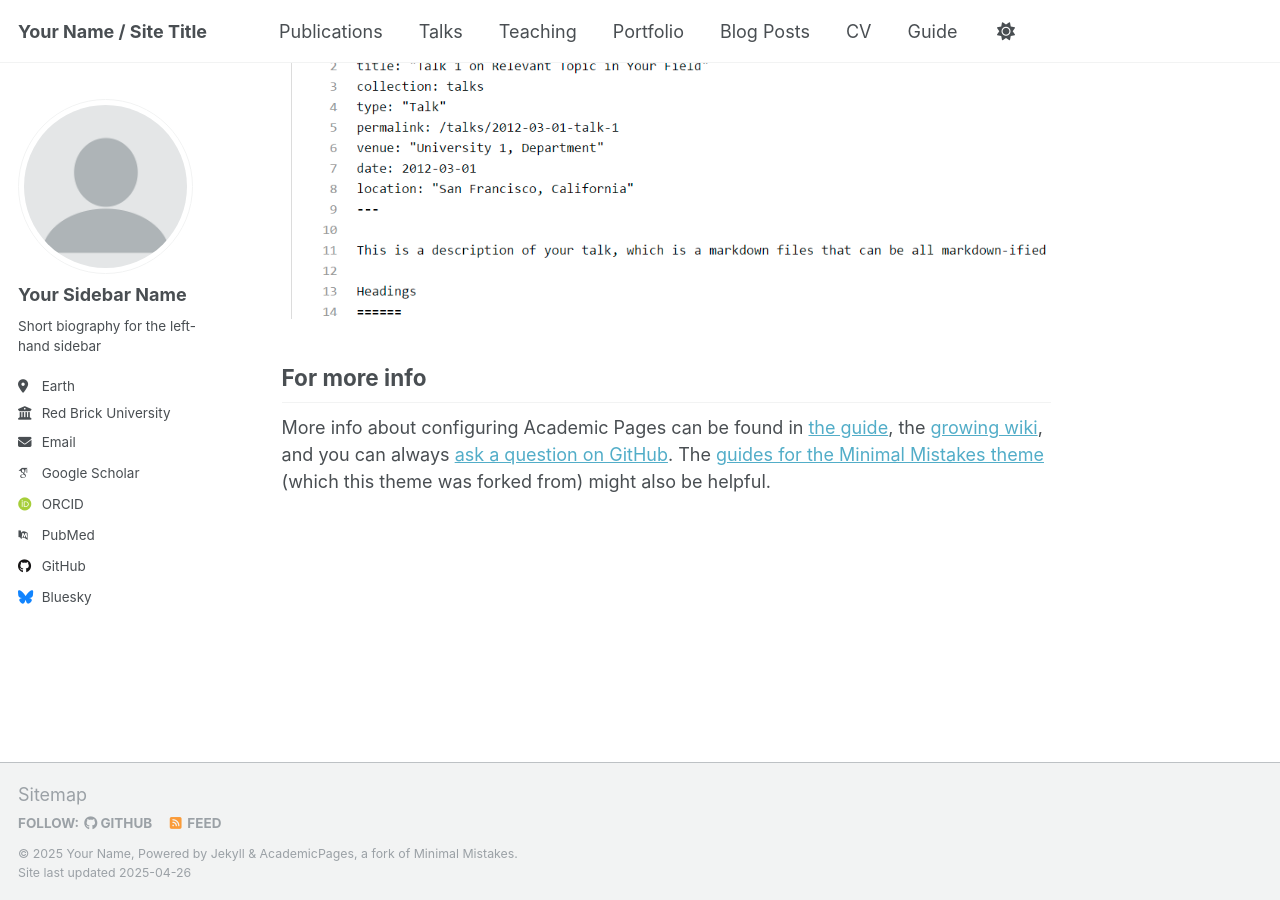
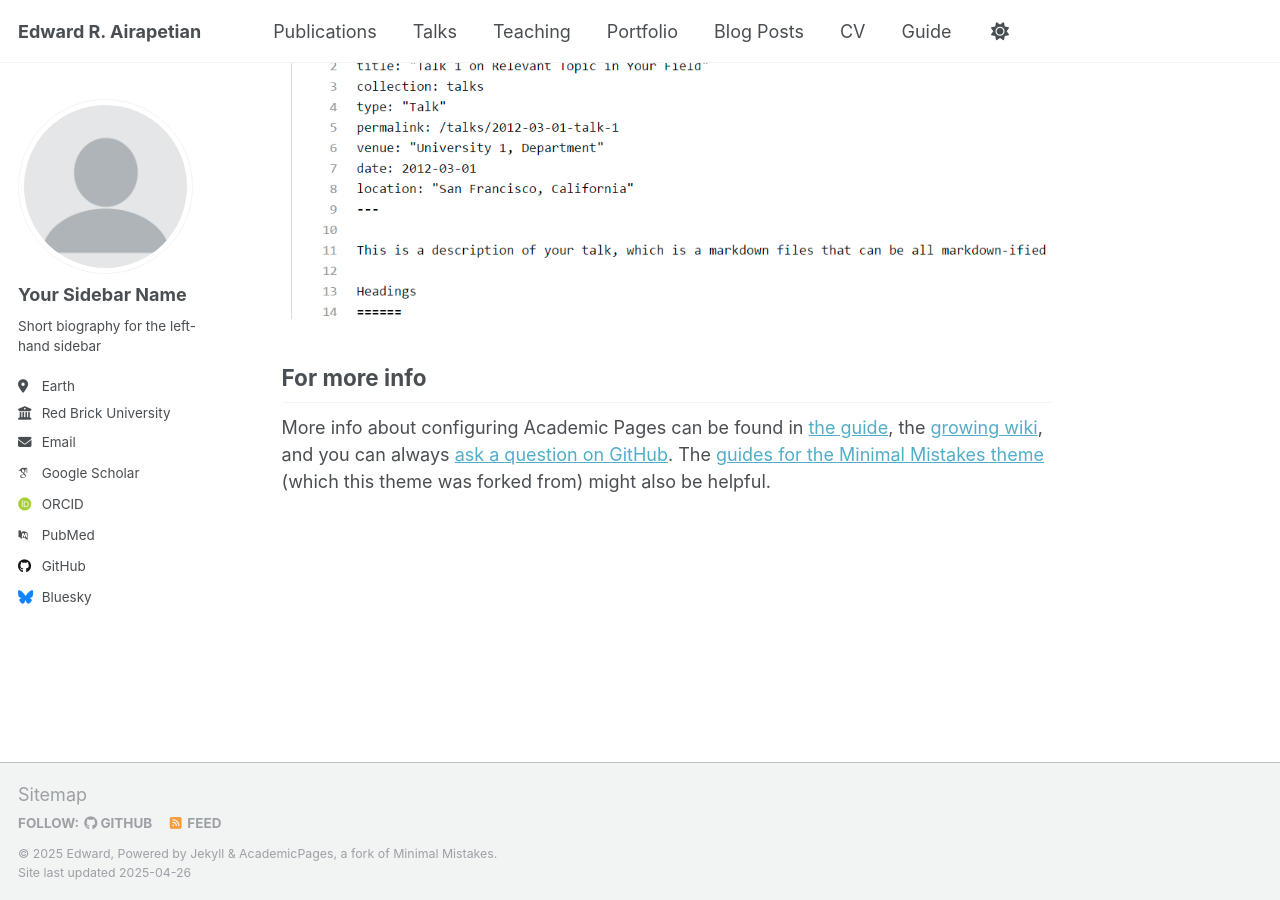
Before and after one commit to edwairapetian/edwairapetian.github.io, a Jekyll site: the page built from _pages/about.md, in a window 1280 px wide and 900 px high, scrolled down 2636 px. Built offline with Jekyll 4.4.1, drawn with Linux system fonts in a browser that asks for light colours; some web fonts are replaced.

Commit message:
Update _config.yml

```diff
--- a/_config.yml
+++ b/_config.yml
@@ -9,9 +9,9 @@
 # Basic Site Settings
 locale                   : "en-US"
 site_theme               : "default"
-title                    : "Your Name / Site Title"
+title                    : "Edward R. Airapetian"
 title_separator          : "-"
-name                     : &name "Your Name"
+name                     : &name "Edward"
 description              : &description "personal description"
 url                      : https://academicpages.github.io # the base hostname & protocol for your site e.g. "https://[your GitHub username].github.io"
 baseurl                  : "" # the subpath of your site, e.g. "/blog"
```
